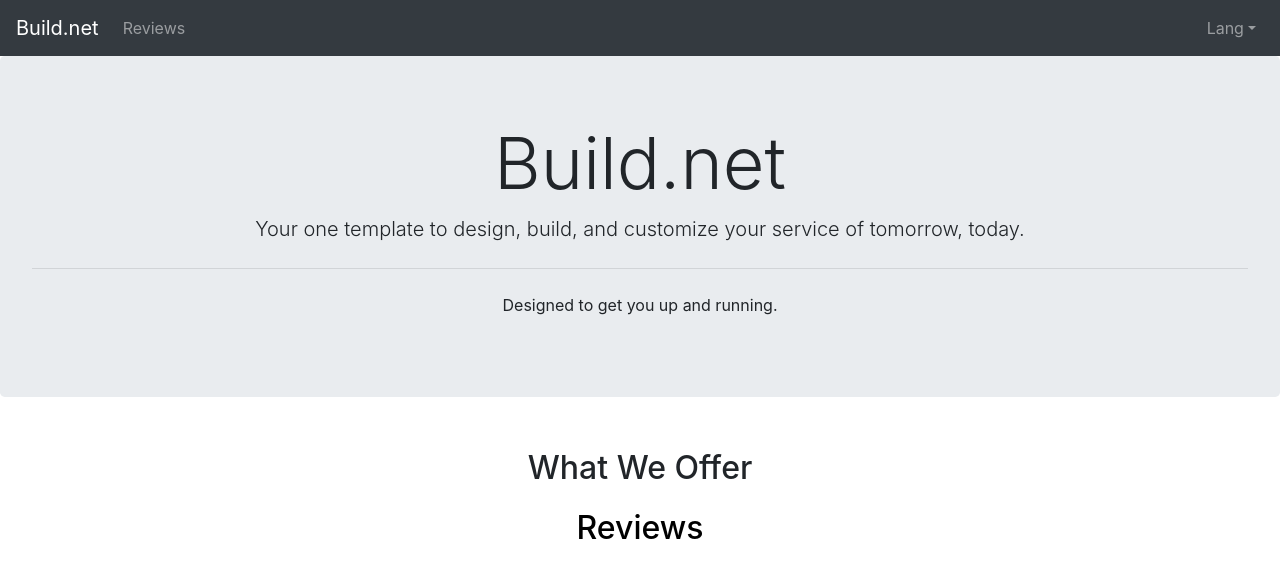
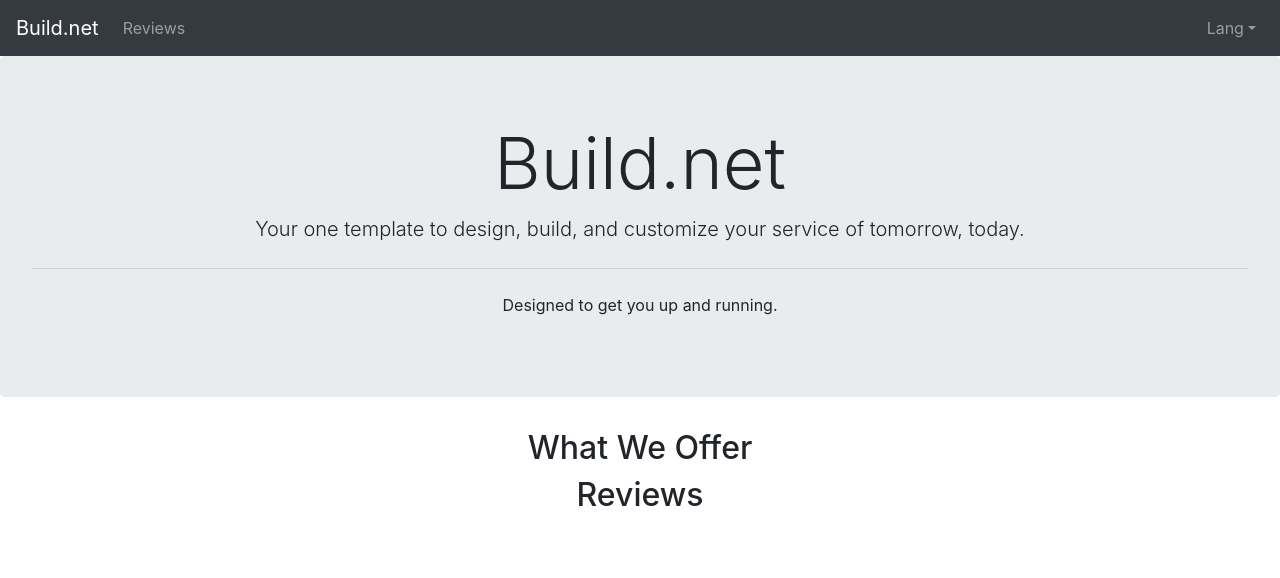
Before and after one commit to mpatel18/Builder-Service-Site, a Vue app in the folder site/: page / in a window 1280 px wide. Shown: the top 578 px of the page. Built offline with nearby package versions, Linux system fonts and the light colour scheme.

Commit message:
added a home component

```diff
--- a/site/src/App.vue
+++ b/site/src/App.vue
@@ -1,55 +1,17 @@
 <template>
   <div id="app">
-    <div id="Home">
-        <b-navbar toggleable="lg" type="dark" variant="dark">
-            <b-navbar-brand href="#Home">Build.net</b-navbar-brand>
-            <b-navbar-toggle target="nav-collapse"></b-navbar-toggle>
-            <b-collapse id="nav-collapse" is-nav>
-                <b-navbar-nav>
-                    <b-nav-item href="#Review">{{ $t('review_tag') }}</b-nav-item>
-                </b-navbar-nav>
-
-                <!-- Right aligned nav items -->
-                <b-navbar-nav class="ml-auto">
-                    <b-nav-item-dropdown text="Lang" right>
-                        <b-dropdown-item @click="changeLocale('en')">EN</b-dropdown-item>
-                        <b-dropdown-item @click="changeLocale('es')">ES</b-dropdown-item>
-                    </b-nav-item-dropdown>
-                </b-navbar-nav>
-            </b-collapse>
-        </b-navbar>
-    </div>
-    <div>
-        <b-jumbotron header="Build.net">
-          <template #lead>{{ $t('descrip') }}</template>
-            <hr class="my-4">
-            <p>{{ $t('tag') }}</p>
-        </b-jumbotron>
-    </div>
-    <h2 class="service_header">{{ $t('s_title') }}</h2>
-    <h2 id ="Review" class ="review-header">{{ $t('review_tag') }}</h2>
+    <Home/>
   </div>
 </template>
 
 <script>
-import i18n from '@/plugins/i18n';
+import Home from './components/Home';
 
 export default {
   name: 'App',
-  data () {
-    return {
-      value: false
-    }
-  },
-  watch: {
-  },
-  computed: {
-  },
-  methods: {
-    changeLocale(locale) {
-      i18n.locale = locale;
-    }
-  },
+  components: {
+    Home
+  }
 }
 </script>
 
@@ -67,13 +29,4 @@
   html {
     scroll-behavior: smooth;
   }
-
-  .service_header {
-    padding-top: 20px;
-  }
-
-  .review-header {
-    padding: 1%;
-    color: black;
-  }
 </style>
--- /dev/null
+++ b/site/src/components/Home.vue
@@ -0,0 +1,45 @@
+<template>
+    <div>
+        <div>
+        <b-navbar toggleable="lg" type="dark" variant="dark">
+            <b-navbar-brand href="#Home">Build.net</b-navbar-brand>
+            <b-navbar-toggle target="nav-collapse"></b-navbar-toggle>
+            <b-collapse id="nav-collapse" is-nav>
+                <b-navbar-nav>
+                    <b-nav-item href="#Review">{{ $t('review_tag') }}</b-nav-item>
+                </b-navbar-nav>
+
+                <!-- Right aligned nav items -->
+                <b-navbar-nav class="ml-auto">
+                    <b-nav-item-dropdown text="Lang" right>
+                        <b-dropdown-item @click="changeLocale('en')">EN</b-dropdown-item>
+                        <b-dropdown-item @click="changeLocale('es')">ES</b-dropdown-item>
+                    </b-nav-item-dropdown>
+                </b-navbar-nav>
+            </b-collapse>
+        </b-navbar>
+        </div>
+        <div>
+            <b-jumbotron header="Build.net">
+            <template #lead>{{ $t('descrip') }}</template>
+                <hr class="my-4">
+                <p>{{ $t('tag') }}</p>
+            </b-jumbotron>
+        </div>
+        <h2 class="service_header">{{ $t('s_title') }}</h2>
+        <h2 id ="Review" class ="review-header">{{ $t('review_tag') }}</h2>
+    </div>
+</template>
+
+<script>
+import i18n from '@/plugins/i18n';
+
+export default {
+    name: 'Home',
+    methods: {
+    changeLocale(locale) {
+      i18n.locale = locale;
+    }
+  }
+}
+</script>
```
